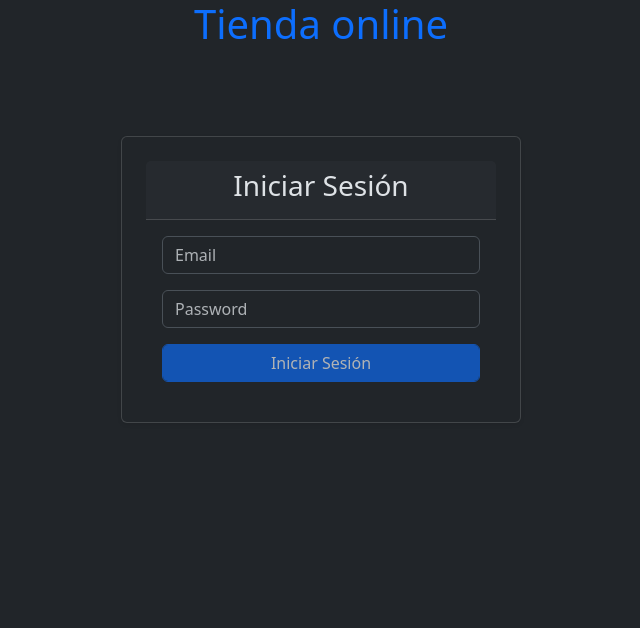
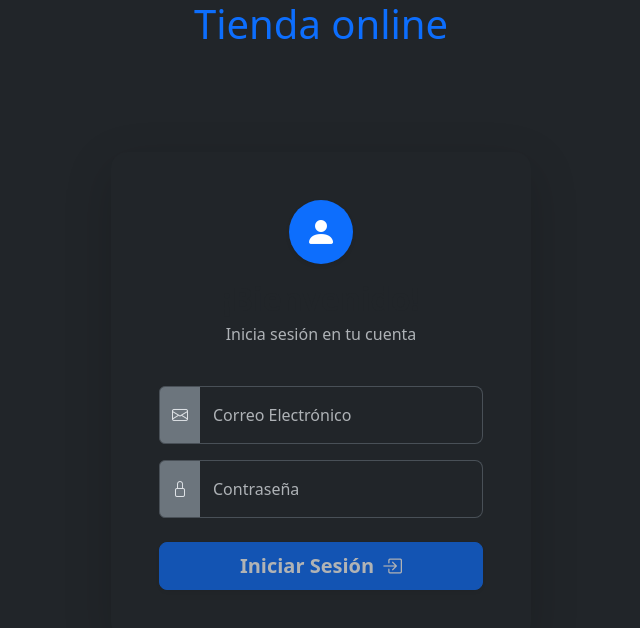
Before and after one commit to Mirai-Principal/tienda-online-con-angular, an Angular app: page /login in a window 1280 px wide. Shown: the top 628 px of the page, without its empty margins (319-959 px from the left). Built offline with nearby package versions, Linux system fonts and the light colour scheme; no server answers.

Commit message:
style: añadir iconos a inputs de login

```diff
--- a/angular.json
+++ b/angular.json
@@ -26,7 +26,8 @@
             ],
             "styles": [
               "src/styles.css",
-              "node_modules/bootstrap/dist/css/bootstrap.min.css"
+              "node_modules/bootstrap/dist/css/bootstrap.min.css",
+              "node_modules/bootstrap-icons/font/bootstrap-icons.css"
             ],
             "scripts": [
               "node_modules/@popperjs/core/dist/umd/popper.min.js",
--- a/package.json
+++ b/package.json
@@ -31,6 +31,7 @@
     "@angular/router": "^21.0.0",
     "@popperjs/core": "^2.11.8",
     "bootstrap": "^5.3.8",
+    "bootstrap-icons": "^1.13.1",
     "firebase": "^12.9.0",
     "rxjs": "~7.8.0",
     "tslib": "^2.3.0"
--- a/src/app/components/login/login.html
+++ b/src/app/components/login/login.html
@@ -1,20 +1,39 @@
-<div class="container d-flex flex-column align-items-center justify-content-center my-5">
-    <div class="card p-4 shadow-sm" style="width: 25rem;">
-        <div class="card-header">
-            <h3 class="text-center">Iniciar Sesión</h3>
+<div class="container d-flex flex-column align-items-center justify-content-center mt-5 pt-3">
+    <div class="card p-4 p-md-5 shadow-lg border-0 rounded-4" style="width: 100%; max-width: 420px;">
+        <div class="text-center mb-4">
+            <div class="bg-primary text-white rounded-circle d-inline-flex align-items-center justify-content-center mb-3 shadow-sm"
+                style="width: 64px; height: 64px;">
+                <i class="bi bi-person-fill" style="font-size: 32px; line-height: 1;"></i>
+            </div>
+            <h2 class="fw-bold mb-1 text-dark">¡Bienvenido!</h2>
+            <p class="text-muted">Inicia sesión en tu cuenta</p>
         </div>
-        <div class="card-body">
+        <div class="card-body p-0">
             <form #loginForm="ngForm" (ngSubmit)="login(loginForm)">
-                <div class="form-group mb-3">
-                    <input type="email" class="form-control" id="email" name="email" required ngModel
-                        placeholder="Email">
+                <div class="input-group mb-3">
+                    <span class="input-group-text bg-secondary" id="email-addon"><i class="bi bi-envelope"></i></span>
+                    <div class="form-floating flex-grow-1">
+                        <input type="email" class="form-control rounded-end-3" id="email" name="email" required ngModel
+                            placeholder="name@example.com" aria-describedby="email-addon"
+                            style="border-left: 0; box-shadow: none;">
+                        <label for="email" class="text-muted">Correo Electrónico</label>
+                    </div>
                 </div>
-                <div class="form-group mb-3">
-                    <input type="password" class="form-control" id="password" name="password" required ngModel
-                        placeholder="Password">
+                <div class="input-group mb-4">
+                    <span class="input-group-text bg-secondary" id="password-addon"><i class="bi bi-lock"></i></span>
+                    <div class="form-floating flex-grow-1">
+                        <input type="password" class="form-control rounded-end-3" id="password" name="password" required
+                            ngModel placeholder="Contraseña" aria-describedby="password-addon"
+                            style="border-left: 0; box-shadow: none;">
+                        <label for="password" class="text-muted">Contraseña</label>
+                    </div>
                 </div>
-                <button type="submit" class="btn btn-primary form-control" [disabled]="loginForm.invalid">Iniciar
-                    Sesión</button>
+                <button type="submit"
+                    class="btn btn-primary btn-lg w-100 rounded-3 fw-bold shadow-sm d-flex justify-content-center align-items-center gap-2"
+                    [disabled]="loginForm.invalid">
+                    <span>Iniciar Sesión</span>
+                    <i class="bi bi-box-arrow-in-right" style="font-size: 20px; line-height: 1;"></i>
+                </button>
             </form>
         </div>
     </div>
```
Also changed, not shown: 1 other file (tests, documents, lock files or other folders).
